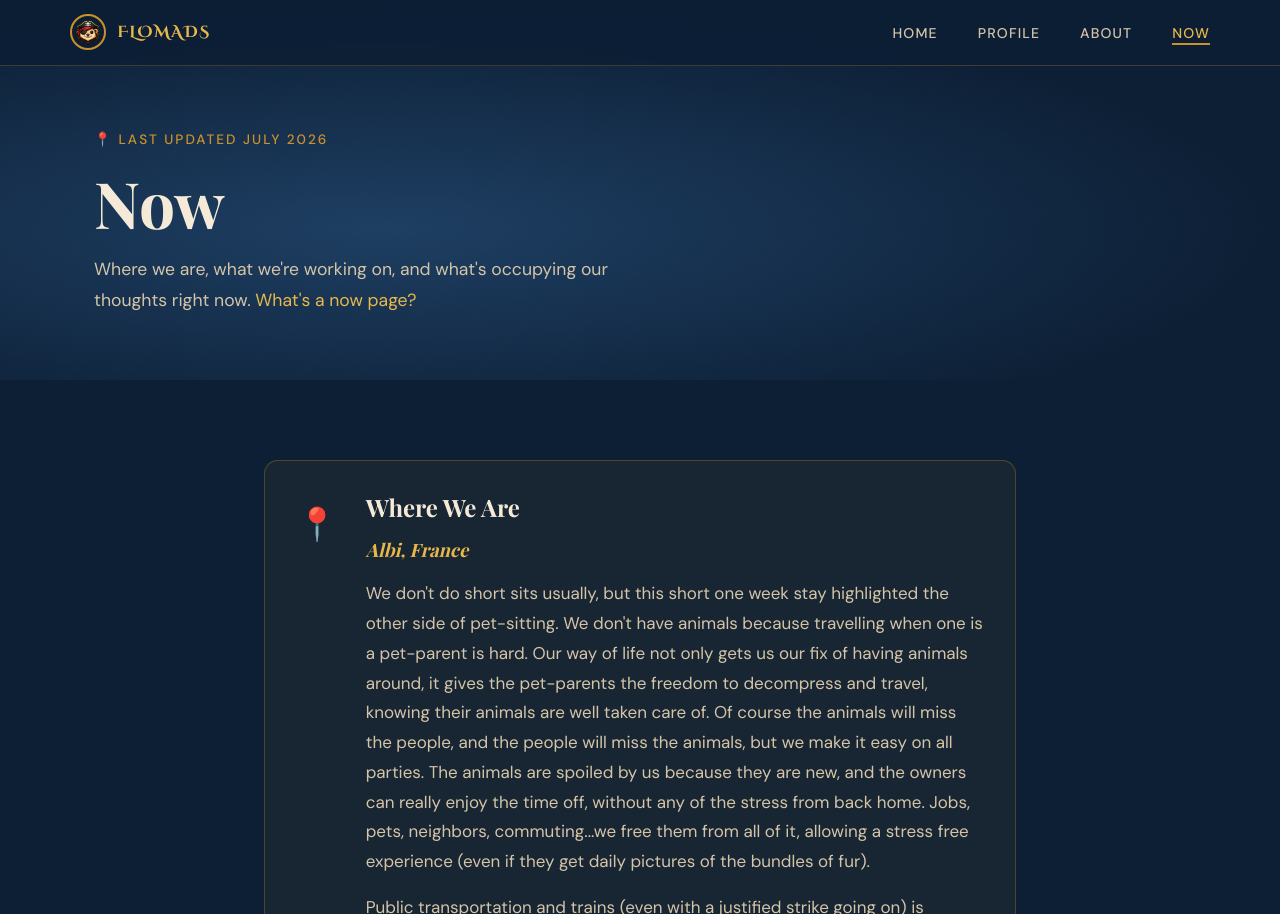
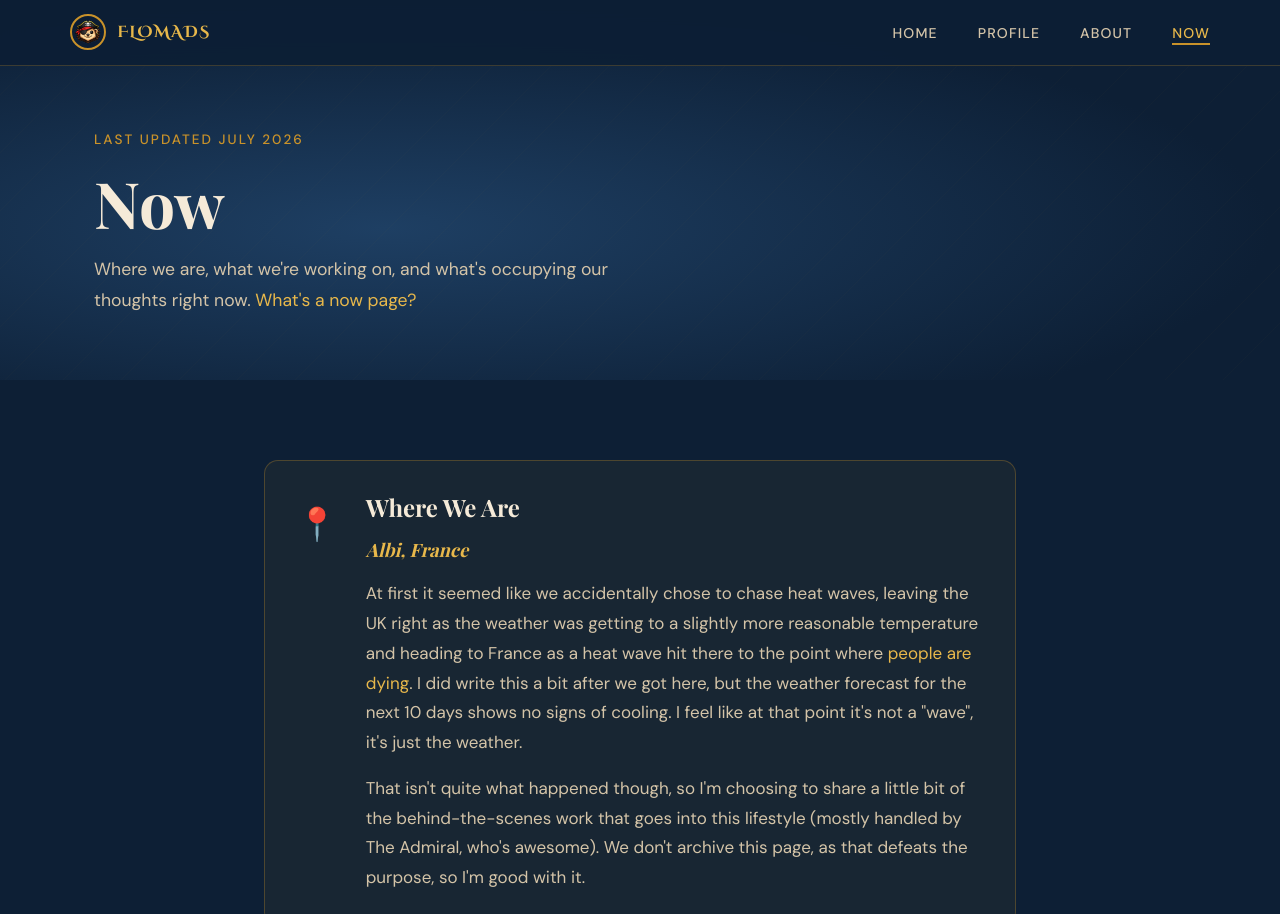
Before and after one commit to Synergy-UpLink/flomads, a Jekyll site: the page built from now/index.html, in a window 1280 px wide and 1400 px high, cut to the strip 0-914 px from the top of the window. Built offline with Jekyll 4.4.1, drawn with Linux system fonts in a browser that asks for light colours; some web fonts are replaced; some of the changed text lies outside the part shown.

Commit message:
update in progress of now page

```diff
--- a/now/index.html
+++ b/now/index.html
@@ -8,7 +8,7 @@ now_updated: "July 2026"
 <section class="page-hero">
   <div class="page-hero-bg"></div>
   <div class="container">
-    <p class="page-eyebrow">📍 Last Updated {{ page.now_updated }}</p>
+    <p class="page-eyebrow">Last Updated {{ page.now_updated }}</p>
     <h1 class="page-title">Now</h1>
     <p class="page-subtitle">Where we are, what we're working on, and what's occupying our thoughts right now. <a
         href="https://nownownow.com/about" target="_blank" rel="noopener">What's a now page?</a></p>
@@ -24,8 +24,11 @@ now_updated: "July 2026"
       <div class="now-block-body">
         <h2>Where We Are</h2>
         <p class="now-highlight">Albi, France</p>
-        <p>We don't do short sits usually, but this short one week stay highlighted the other side of pet-sitting. We don't have animals because travelling when one is a pet-parent is hard. Our way of life not only gets us our fix of having animals around, it gives the pet-parents the freedom to decompress and travel, knowing their animals are well taken care of. Of course the animals will miss the people, and the people will miss the animals, but we make it easy on all parties. The animals are spoiled by us because they are new, and the owners can really enjoy the time off, without any of the stress from back home. Jobs, pets, neighbors, commuting...we free them from all of it, allowing a stress free experience (even if they get daily pictures of the bundles of fur).</p>
-        <p>Public transportation and trains (even with a justified strike going on) is amazing. We explored the stereotypical places already, along with the Museums. Awesome.</p>
+        <p>At first it seemed like we accidentally chose to chase heat waves, leaving the UK right as the weather was getting to a slightly more reasonable temperature and heading to France as a heat wave hit there to the point where <a href="https://www.lemonde.fr/en/environment/article/2026/07/06/france-faces-new-heatwave-with-temperatures-reaching-40-c_6755211_114.html" target="_blank">people are dying</a>. I did write this a bit after we got here, but the weather forecast for the next 10 days shows no signs of cooling. I feel like at that point it's not a "wave", it's just the weather.
+        </p>
+        <p>
+          That isn't quite what happened though, so I'm choosing to share a little bit of the behind-the-scenes work that goes into this lifestyle (mostly handled by The Admiral, who's awesome). We don't archive this page, as that defeats the purpose, so I'm good with it.
+        </p>
       </div>
     </div>
 
```
